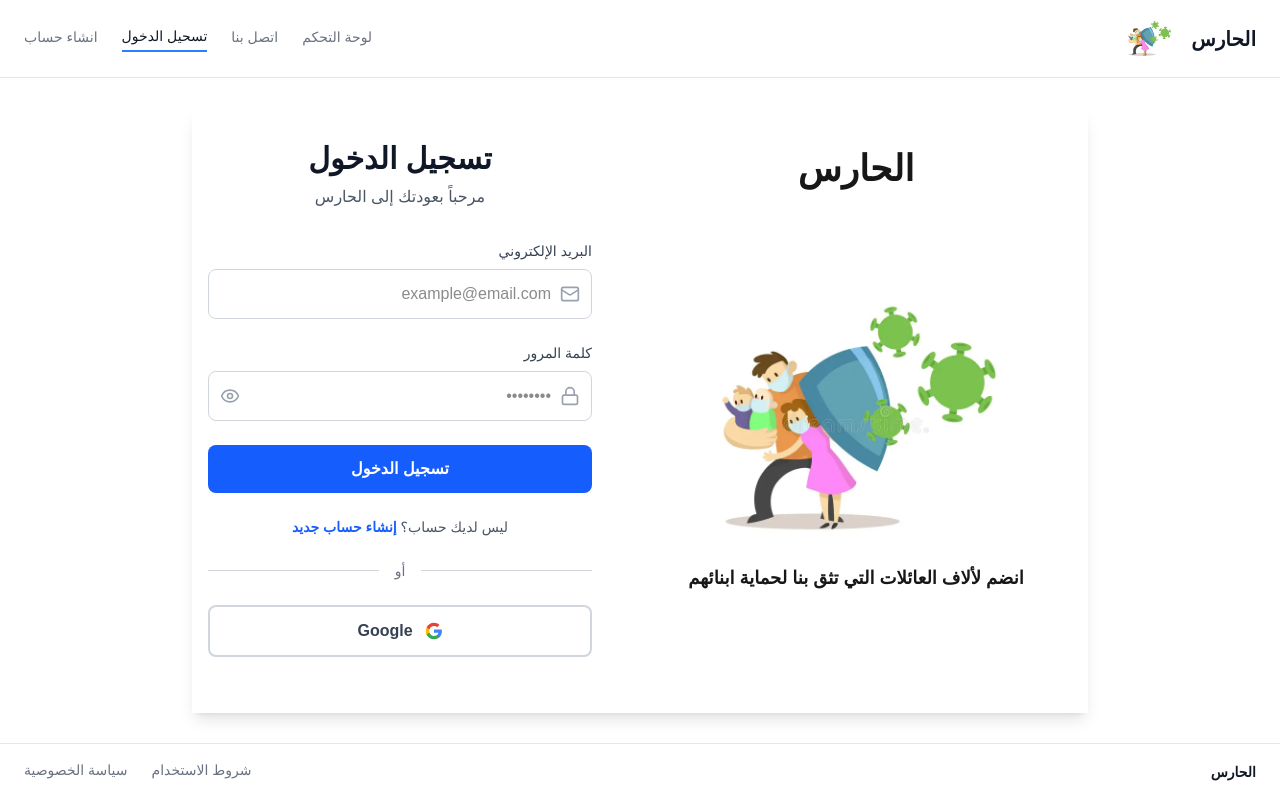
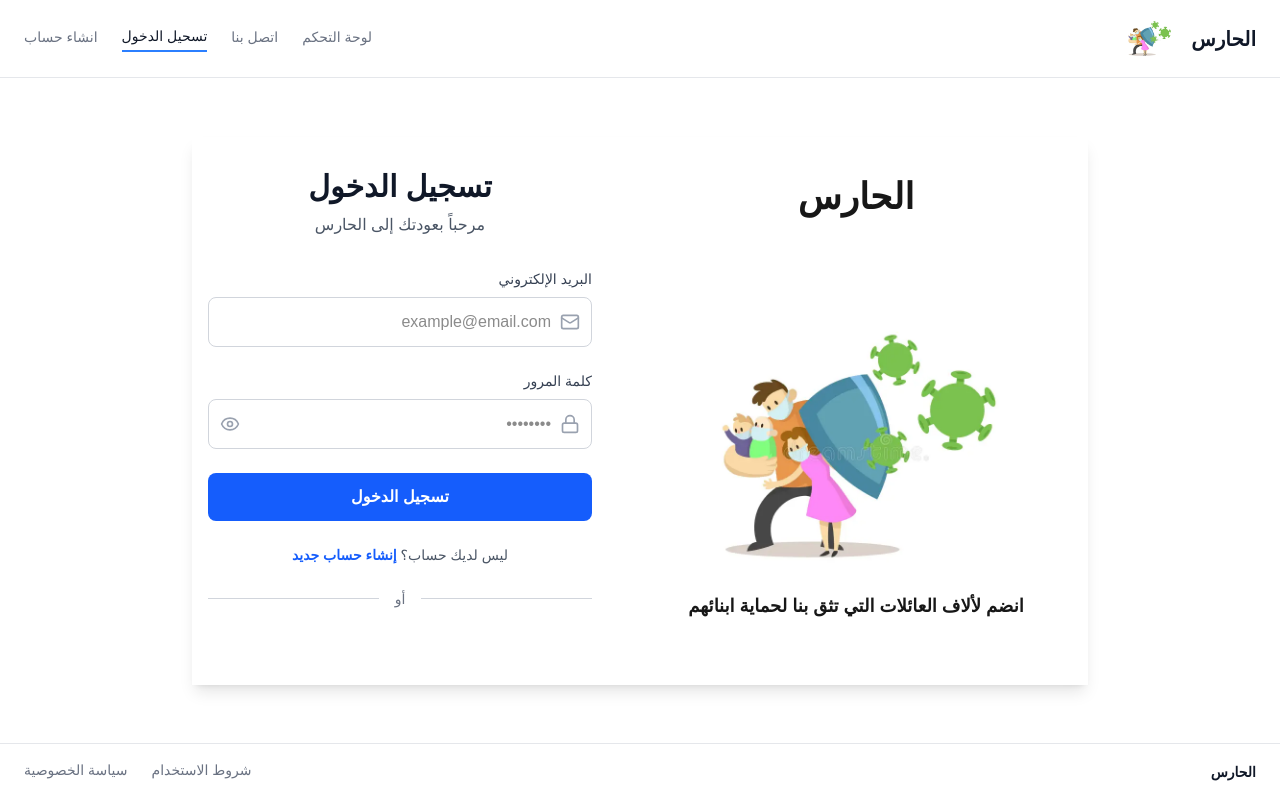
Before and after one commit to yazan-sul/Al-Haris, a Next.js app in the folder web-app/: page /login in a window 1280 px wide. Built offline with nearby package versions, Linux system fonts and the light colour scheme.

Commit message:
remove google from login

```diff
--- a/web-app/src/components/forms/login.tsx
+++ b/web-app/src/components/forms/login.tsx
@@ -1,4 +1,3 @@
-// src/components/auth/LoginForm.tsx
 "use client";
 
 import { useState } from "react";
@@ -56,31 +55,22 @@ export default function LoginForm() {
     });
   };
 
-  const handleGoogleLogin = () => {
-    // TODO: Implement Google OAuth
-    console.log("Google login clicked");
-  };
-
   return (
     <div className="w-full max-w-4xl mx-auto flex shadow-lg ">
       <div className="bg-white rounded-lg pl-4 py-8 pr-8 flex-[1]">
         {" "}
-        {/* Header */}
         <div className="text-center mb-8">
           <h2 className="text-3xl font-bold text-gray-900 mb-2">
             تسجيل الدخول
           </h2>
           <p className="text-gray-600">مرحباً بعودتك إلى الحارس</p>
         </div>
-        {/* Error Message */}
         {error && (
           <div className="mb-6 p-4 bg-red-50 border border-red-200 rounded-lg">
             <p className="text-sm text-red-600 text-center">{error}</p>
           </div>
         )}
-        {/* Form */}
         <form onSubmit={handleSubmit} className="space-y-6">
-          {/* Email Input */}
           <div>
             <label
               htmlFor="email"
@@ -105,7 +95,6 @@ export default function LoginForm() {
             </div>
           </div>
 
-          {/* Password Input */}
           <div>
             <label
               htmlFor="password"
@@ -141,9 +130,6 @@ export default function LoginForm() {
             </div>
           </div>
 
-
-
-          {/* Submit Button */}
           <button
             type="submit"
             disabled={loading}
@@ -152,7 +138,6 @@ export default function LoginForm() {
             {loading ? "جاري تسجيل الدخول..." : "تسجيل الدخول"}
           </button>
         </form>
-        {/* Sign Up Link */}
         <div className="mt-6 text-center">
           <p className="text-sm text-gray-600">
             ليس لديك حساب؟{" "}
@@ -164,7 +149,6 @@ export default function LoginForm() {
             </Link>
           </p>
         </div>
-        {/* Divider */}
         <div className="relative mb-6 mt-6">
           <div className="absolute inset-0 flex items-center">
             <div className="w-full border-t border-gray-300"></div>
@@ -173,37 +157,6 @@ export default function LoginForm() {
             <span className="px-4 bg-white text-gray-500">أو</span>
           </div>
         </div>
-        <button
-          type="button"
-          onClick={handleGoogleLogin}
-          className="w-full flex items-center cursor-pointer justify-center gap-3 bg-white border-2 border-gray-300 text-gray-700 py-3 rounded-lg font-semibold hover:bg-gray-50 focus:outline-none focus:ring-2 focus:ring-gray-300 transition-colors mb-6"
-        >
-          Google
-          <svg
-            xmlns="http://www.w3.org/2000/svg"
-            height="18"
-            viewBox="0 0 24 24"
-            width="18"
-          >
-            <path
-              d="M22.56 12.25c0-.78-.07-1.53-.2-2.25H12v4.26h5.92c-.26 1.37-1.04 2.53-2.21 3.31v2.77h3.57c2.08-1.92 3.28-4.74 3.28-8.09z"
-              fill="#4285F4"
-            />
-            <path
-              d="M12 23c2.97 0 5.46-.98 7.28-2.66l-3.57-2.77c-.98.66-2.23 1.06-3.71 1.06-2.86 0-5.29-1.93-6.16-4.53H2.18v2.84C3.99 20.53 7.7 23 12 23z"
-              fill="#34A853"
-            />
-            <path
-              d="M5.84 14.09c-.22-.66-.35-1.36-.35-2.09s.13-1.43.35-2.09V7.07H2.18C1.43 8.55 1 10.22 1 12s.43 3.45 1.18 4.93l2.85-2.22.81-.62z"
-              fill="#FBBC05"
-            />
-            <path
-              d="M12 5.38c1.62 0 3.06.56 4.21 1.64l3.15-3.15C17.45 2.09 14.97 1 12 1 7.7 1 3.99 3.47 2.18 7.07l3.66 2.84c.87-2.6 3.3-4.53 6.16-4.53z"
-              fill="#EA4335"
-            />
-            <path d="M1 1h22v22H1z" fill="none" />
-          </svg>
-        </button>
       </div>
       <LogoBoard />
     </div>
```
